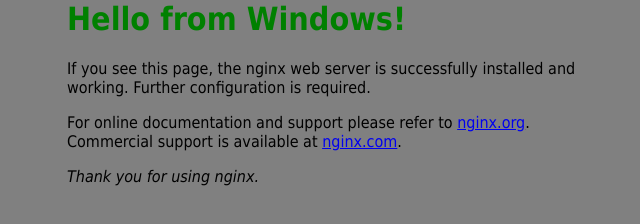
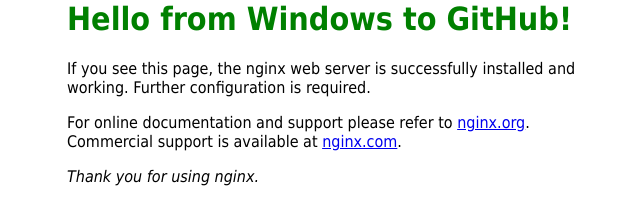
Before and after one commit to AsylbekKamalov/AppForJenkins, a plain HTML site: page index2.html in a window 1280 px wide. Shown: the whole page, without its empty margins (293-933 px from the left). Drawn offline with Linux system fonts and the light colour scheme.

Commit message:
Webhook for server-2

```diff
--- a/index2.html
+++ b/index2.html
@@ -8,8 +8,8 @@
 				        }
 </style>
 </head>
-<body bgcolor=grey>
-<h1> <font color=green>Hello from Windows!</font></h1>
+<body bgcolor=white>
+<h1> <font color=green>Hello from Windows to GitHub!</font></h1>
 <p>If you see this page, the nginx web server is successfully installed and
 working. Further configuration is required.</p>
 
```
